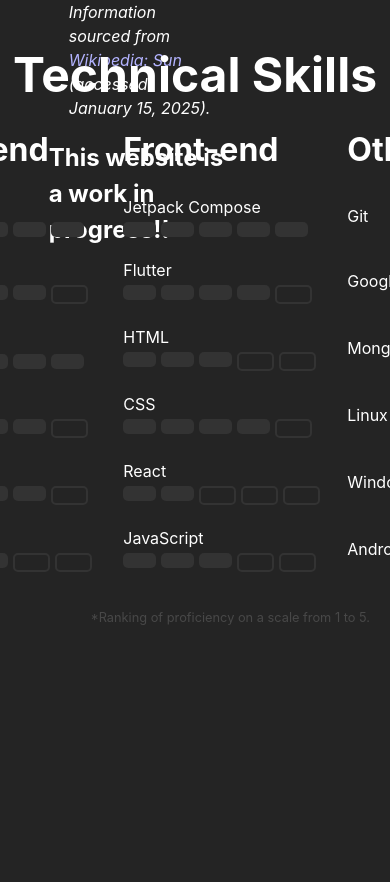
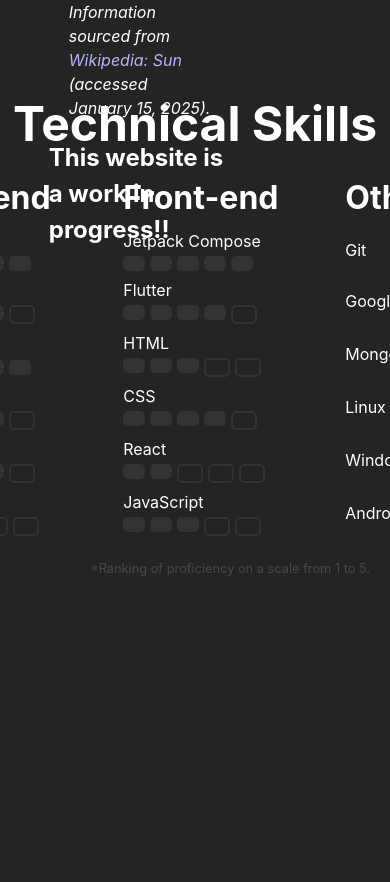
Before and after one commit to MaloSunce/ReactDemo, a React (Vite) app in the folder ReactDemo/: page / in a window 390 px wide. Shown: the part 1880-2762 px from the top of the page. Built offline with nearby package versions, Linux system fonts and the light colour scheme.

Commit message:
update: begin TechSkills reactive impl

```diff
--- a/ReactDemo/src/content/TechSkills.css
+++ b/ReactDemo/src/content/TechSkills.css
@@ -21,4 +21,24 @@ table th, table td {
     text-align: left !important;
     max-width:80%;
     white-space:nowrap;
+    transition: 1s;
 }
+
+.Proficiency {
+    transition: 1s;
+}
+
+@media only screen and (max-width: 600px) {
+    .Proficiency {
+        width: 10% !important;
+        height: 15px !important;
+        transition: 1s;
+    }
+
+    table th, table td {
+        padding: 0 0 5px;
+        width: 25% !important;
+        max-width: 40% !important;
+        transition: 1s;
+    }
+}
--- a/ReactDemo/src/content/TechSkills.jsx
+++ b/ReactDemo/src/content/TechSkills.jsx
@@ -46,7 +46,7 @@ function TechSkills() {
         },
         {
             Header: "Other",
-            accessor: "skillOther"
+            accessor: "skillOther",
         },
     ], []);
 
@@ -85,13 +85,12 @@ function TechSkills() {
 
                                         {/* Render proficiency bars for backend and frontend */}
                                         {(isBackend || isFrontend) && (
-                                            <div
-                                                style={{display: 'flex', gap: '5px', marginTop: '3px', width: '220px'}}>
+                                            <div style={{display: 'flex', gap: '5px', marginTop: '3px', width: '220px'}}>
                                                 {/* Determine which column is currently being rendered */}
                                                 {Array((isBackend ? backend[rowIndex]?.[1] : frontend[rowIndex]?.[1]) || 0)
                                                     .fill(null)
                                                     .map((_, barIndex) => (
-                                                        <div
+                                                        <div className="Proficiency"
                                                             key={`filled-${barIndex}`}
                                                             style={{
                                                                 backgroundColor: 'var(--accent)',
@@ -104,7 +103,7 @@ function TechSkills() {
                                                 {Array(5 - ((isBackend ? backend[rowIndex]?.[1] : frontend[rowIndex]?.[1]) || 5))
                                                     .fill(null)
                                                     .map((_, barIndex) => (
-                                                        <div
+                                                        <div className="Proficiency"
                                                             key={`empty-${barIndex}`}
                                                             style={{
                                                                 backgroundColor: 'transparent',
```
